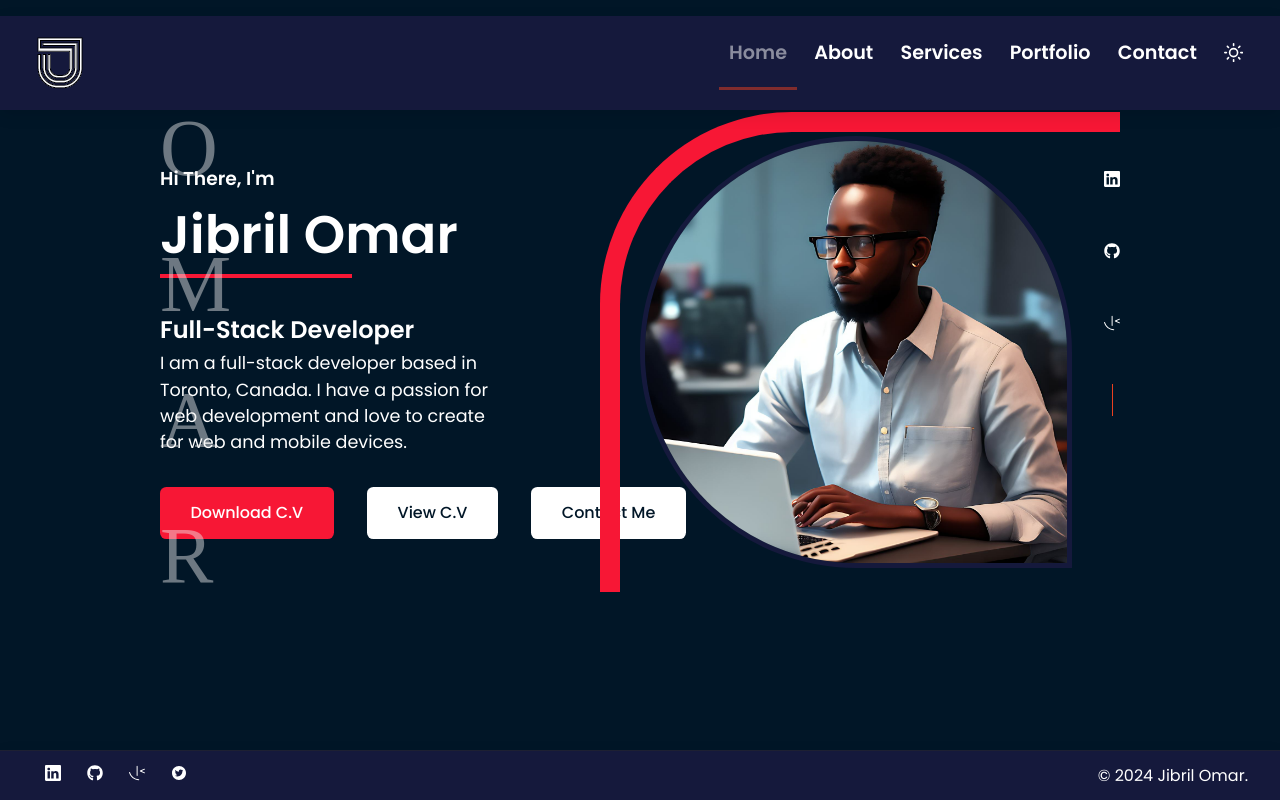
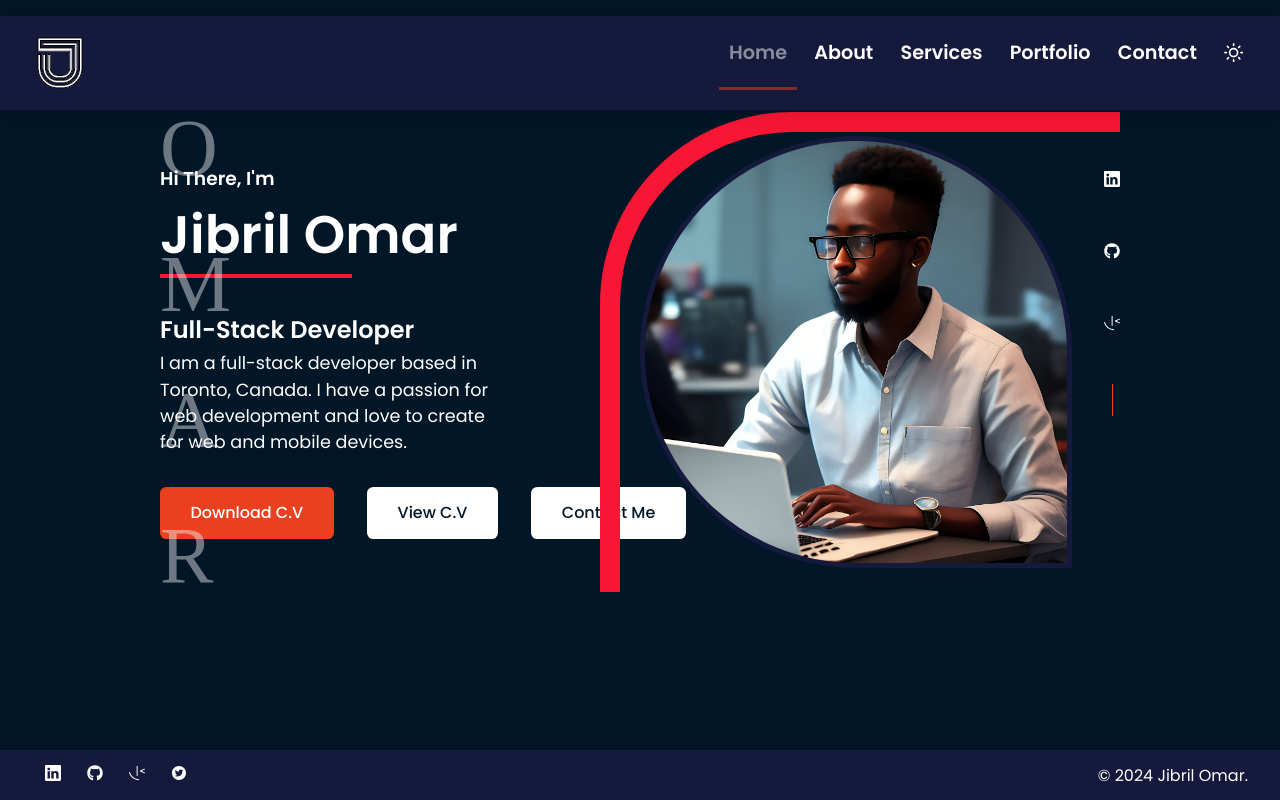
Before and after one commit to jibrilosman/portfolio-router, a React (Create React App) app: page / in a window 1280 px wide. In both pictures the pointer is over the link "Download C.V". Built offline with nearby package versions, Linux system fonts and the light colour scheme; a web font is replaced by a local one.

Commit message:
Update darkTheme.css

```diff
--- a/src/darkTheme.css
+++ b/src/darkTheme.css
@@ -67,7 +67,7 @@
     color: var(--color-bg1);
 }
 [data-theme="light"] .social-icon:hover {
-    color: #f71735;
+    color: #ea4020;
 }
 [data-theme="dark"] .header-place-holder h1 {
     color: var(--color-light);
@@ -81,7 +81,7 @@
     transform: translateY(-2px);
 }
 [data-theme="dark"] .btn:hover {
-    background: #f71735;
+    background: #ea4020;
     color: var(--color-white);
     border-color: transparent;
     transform: translateY(-2px);
```
